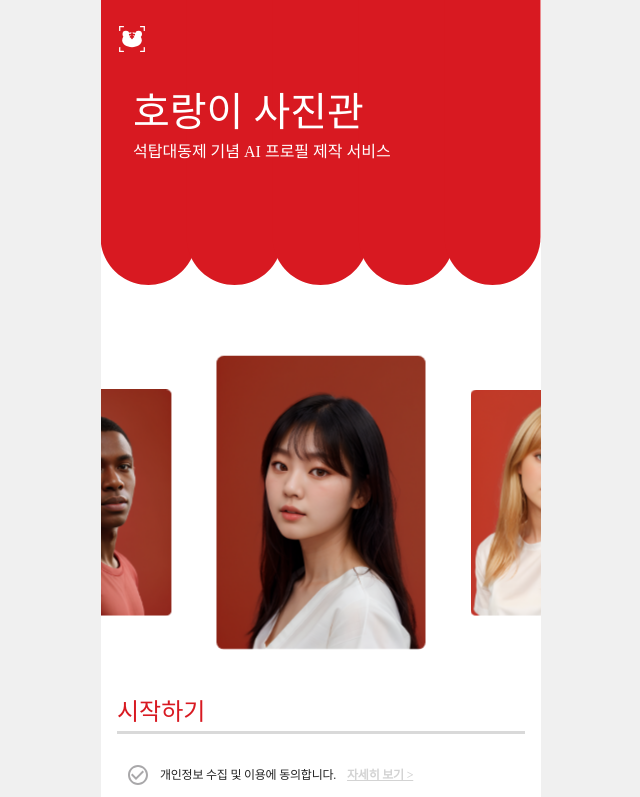
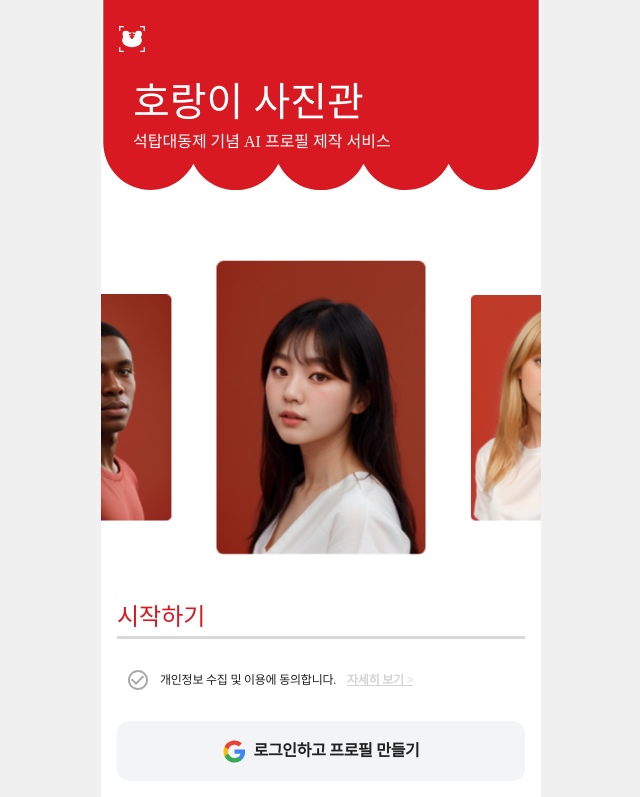
Before and after one commit to aiprofile-gdsc-koreauniv/ai-profile-client-v2, a React (Create React App) app: page /home in a window 1280 px wide. Shown: the top 797 px of the page, without its empty margins (319-959 px from the left). Built offline with nearby package versions, Linux system fonts and the light colour scheme; no server answers; a web font is replaced by a local one.

Commit message:
fix: 커튼 이미지 수정

```diff
--- a/src/pages/Home.jsx
+++ b/src/pages/Home.jsx
@@ -1,5 +1,5 @@
 import styled from "styled-components";
-import tobBg from "../assets/images/topBg.svg";
+import tobBg from "../assets/images/curtain.svg";
 import logo from "../assets/images/logo.svg";
 import N from "../assets/images/N .svg";
 import google from "../assets/images/google.svg";
@@ -205,7 +205,7 @@ const TopBgWrapper = styled.div`
 `;
 const TopBg = styled.img`
   width: 440px;
-  height: 285px;
+  height: 190px;
 `;
 const TopRow = styled.div`
   position: absolute;
@@ -233,7 +233,7 @@ const Logo = styled.img`
 `;
 const TitleWrapper = styled.div`
   position: absolute;
-  top: 80px;
+  top: 70px;
   left: 32px;
 `;
 const Title = styled.p`
```
Also changed, not shown: src/assets/images/curtain.svg (added).
